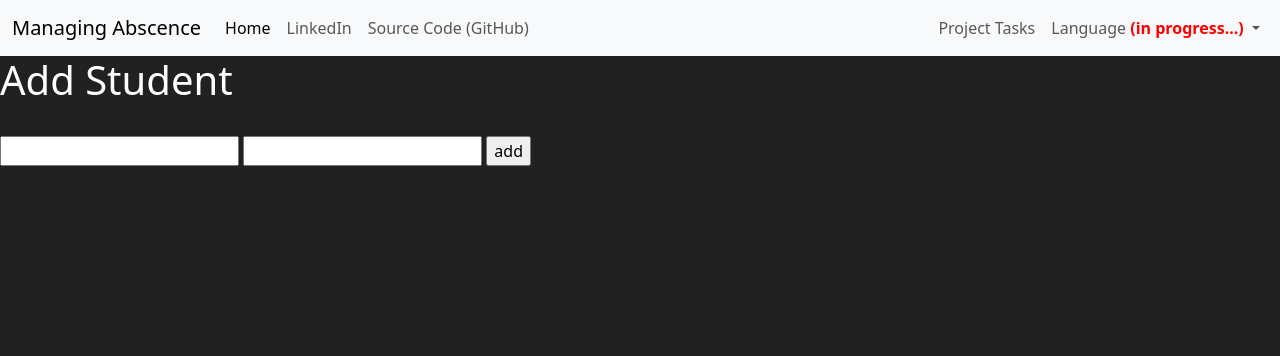
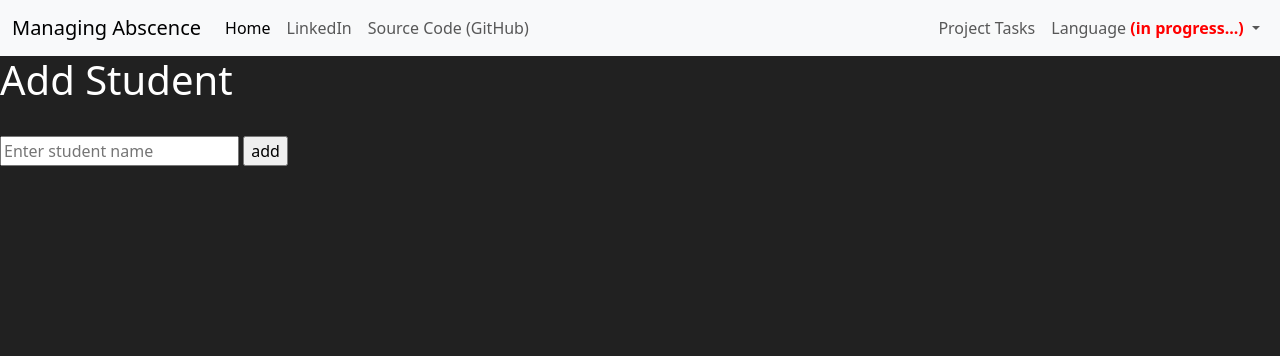
Before and after one commit to AbdessamadTzn/Flask-Project, a Flask app: page /teachers/add_student in a window 1280 px wide. Shown: the top 356 px of the page. Run offline with Flask 3, Linux system fonts and the light colour scheme; some libraries are stand-ins or nearby versions.

Commit message:
fix: adding students by teachers

```diff
--- a/auth/Teachers.py
+++ b/auth/Teachers.py
@@ -37,14 +37,16 @@ def add_student():
 
     if request.method == 'POST':
         studentName = request.form['student_name']
-        studentEmail = request.form['student_mail']
-        studentPassword = pbkdf2_sha256.hash('123')
+        studentEmail = studentName + '@schoolname.com'
+
+        passwordString = f'{studentName}#schoolname'
+        studentPassword = pbkdf2_sha256.hash(passwordString)
         new_student = Student(name=studentName, email=studentEmail, password=studentPassword)
         try:
             db.session.add(new_student)
             db.session.commit()
             flash('You have successfully add a student!', 'success')
-            return render_template('teachers/students_list')
+            return render_template('teachers/students_list', student = new_student.name)
         except Exception as e:
             flash(f"Error adding student: {str(e)}")
             return render_template('teachers/add_student.html')
--- a/templates/teachers/add_student.html
+++ b/templates/teachers/add_student.html
@@ -4,9 +4,13 @@ content %}
   <h1>Add Student</h1>
 
   <br />
-  <form action="/add_student" method="POST">
-    <input type="text" name="student_name" id="student_name" />
-    <input type="email" name="student_mail" id="student_mail" />
+  <form action="/teachers/add_student" method="POST">
+    <input
+      type="text"
+      name="student_name"
+      id="student_name"
+      placeholder="Enter student name"
+    />
     <input type="submit" value="add" />
   </form>
 </div>
```
